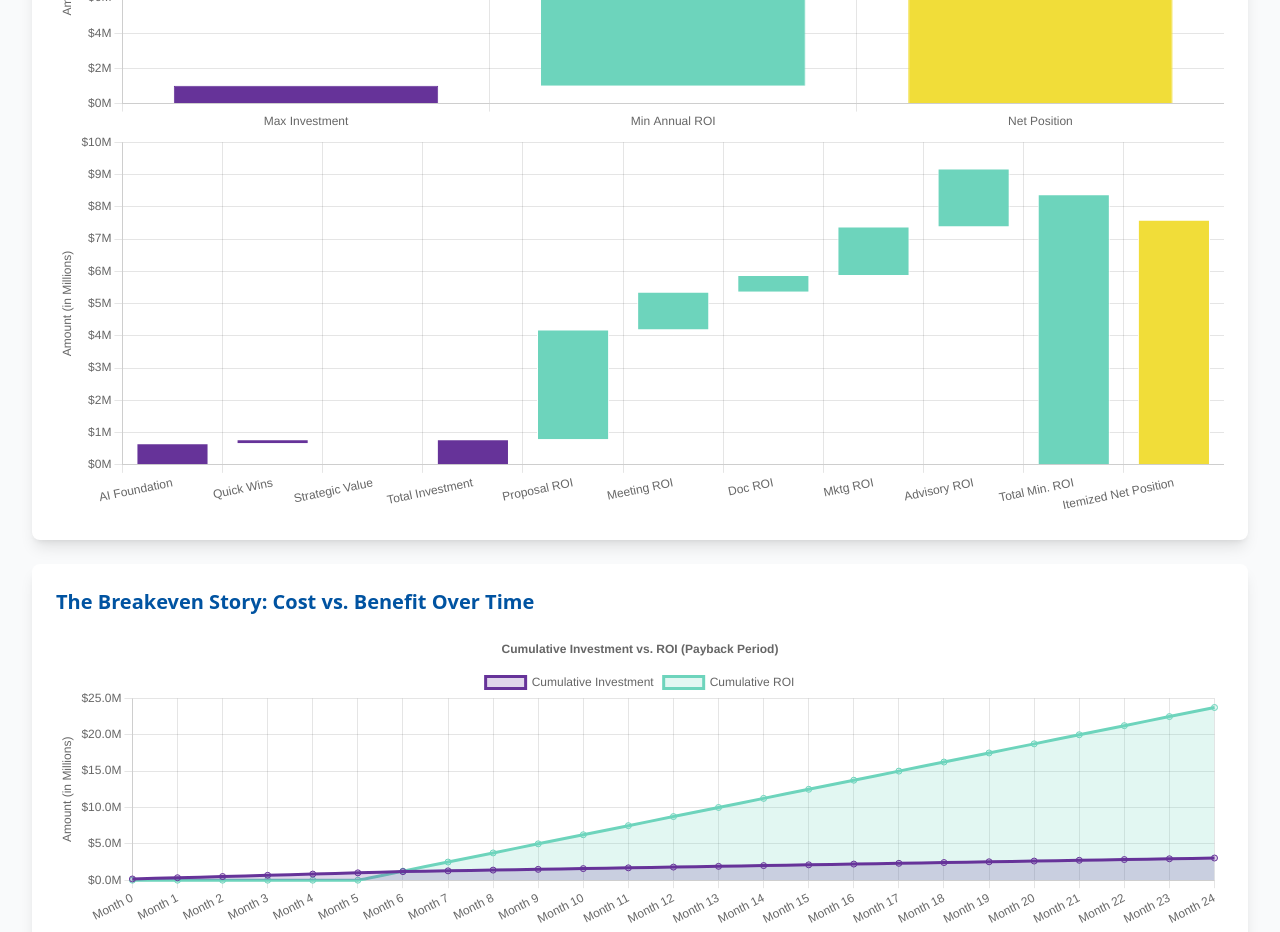
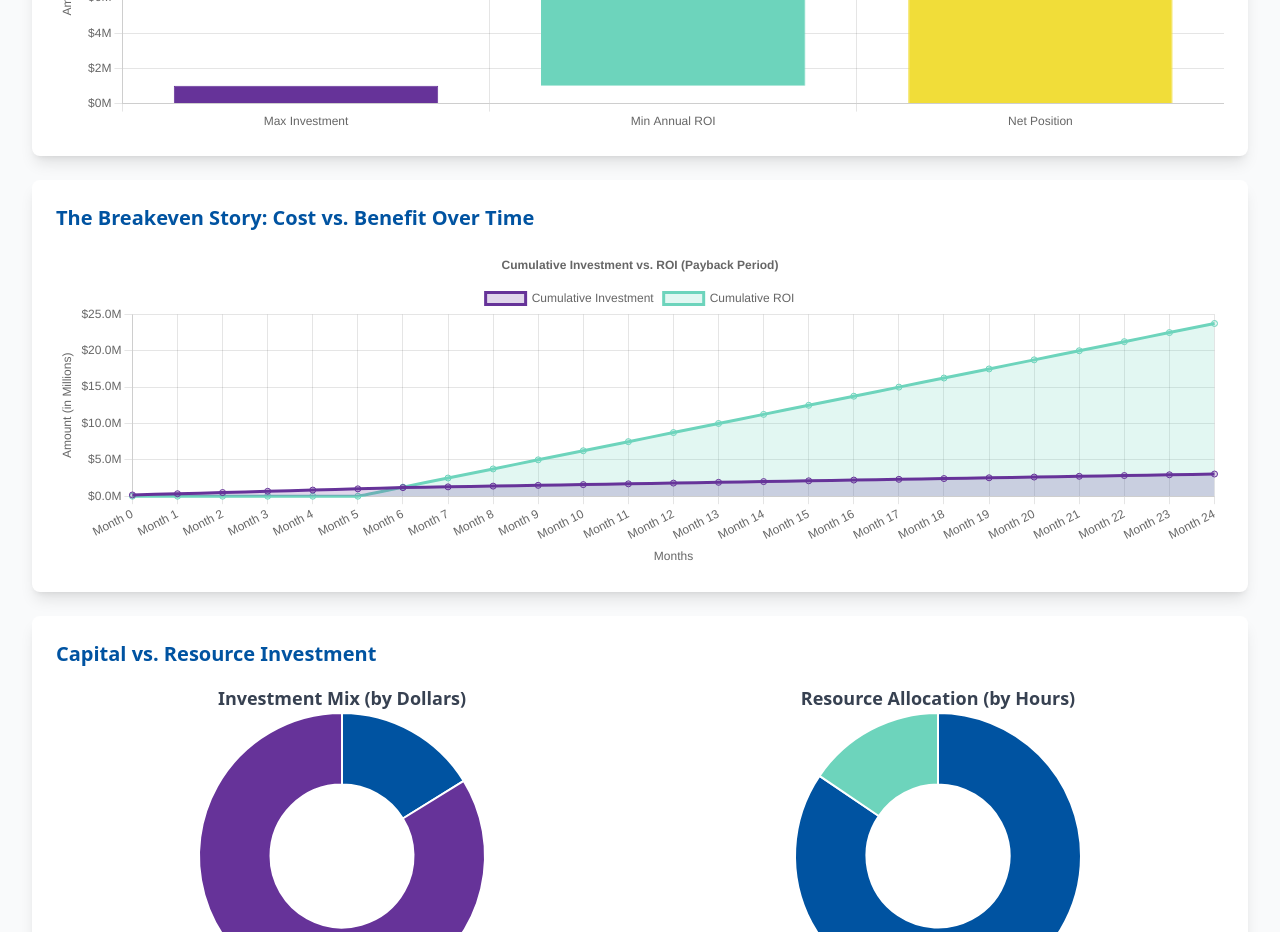
Before and after one commit to gchan-resultant/ai-investments, a plain HTML site: page index.html in a window 1280 px wide. Shown: the part 800-1732 px from the top of the page. Drawn offline with nearby package versions, Linux system fonts and the light colour scheme.

Commit message:
update index.html: fixed duplicate charts bug issues

```diff
--- a/index.html
+++ b/index.html
@@ -403,7 +403,6 @@
                 }
             ],
             summary: {
-                // THIS IS THE FIX: Corrected totalResourceCost from 5178140 to 5226140
                 totalResourceCost: 5226140, // Sum of all 9 project resourceCosts
                 totalResourceHours: 14906, // Sum of all resourceHours
                 totalMinCapital: 393900,  // Sum of all capitalCostMin
@@ -423,7 +422,7 @@
         // --- STATE ---
         const chartInstances = {};
         let activeView = 'capital'; // 'capital', 'total', 'hours'
-        let activeBreakdownTab = 'investmentView'; // THIS IS THE FIX: Track the active tab
+        let activeBreakdownTab = 'investmentView';
         const themeColors = {
             blue: '#0053a1',
             mint: '#6dd4bc',
@@ -497,7 +496,7 @@
             breakdownTabs.forEach(tab => {
                 tab.addEventListener('click', () => {
                     const tabName = tab.getAttribute('data-tab');
-                    activeBreakdownTab = tabName; // THIS IS THE FIX: Store the active tab
+                    activeBreakdownTab = tabName;
 
                     breakdownTabs.forEach(t => {
                         t.classList.remove('text-theme-blue', 'border-theme-blue');
@@ -508,7 +507,6 @@
 
                     breakdownContents.forEach(c => c.classList.add('hidden'));
 
-                    // THIS IS THE FIX: No more extra "View"
                     const contentEl = document.getElementById(tabName);
                     if (contentEl) {
                         contentEl.classList.remove('hidden');
@@ -538,7 +536,8 @@
         }
 
         function updateVisibility() {
-            const financialCharts = ['waterfallSummary', 'itemizedWaterfallView', 'timeline', 'portfolioMix', 'efficiency'];
+            // THIS IS THE FIX: Removed 'itemizedWaterfallView' from this array
+            const financialCharts = ['waterfallSummary', 'timeline', 'portfolioMix', 'efficiency'];
             const hourCharts = ['resourceInvestment', 'resourceAllocation'];
 
             const roiTabButton = document.querySelector('[data-tab="roiView"]');
@@ -580,9 +579,9 @@
                     if (el) el.classList.add('hidden');
                 });
 
-                // THIS IS THE FIX: Restore the previously selected tab
                 if (roiTabButton) roiTabButton.classList.remove('hidden');
 
+                // Restore the previously selected tab
                 if (activeBreakdownTab === 'roiView') {
                     if (roiTabButton) {
                         roiTabButton.classList.add('text-theme-blue', 'border-theme-blue');
@@ -771,7 +770,6 @@
                 kpiRoi.parentElement.classList.remove('hidden');
             } else if (activeView === 'total') {
                 kpiInvestmentLabel.textContent = 'Total All-In Investment';
-                // THIS IS THE FIX: Using the corrected summary number
                 kpiInvestmentSub.textContent = `(${(fullData.summary.totalMaxCapital / 1000000).toFixed(2)}M Capital + ${(fullData.summary.totalResourceCost / 1000000).toFixed(2)}M Resources)`;
                 kpiRoi.textContent = `$${(roi.minTotal / 1000000).toFixed(1)}M - $${(roi.maxTotal / 1000000).toFixed(1)}M`;
                 kpiRoi.parentElement.classList.remove('hidden');
@@ -993,7 +991,6 @@
             const mixData = {
                 labels: ['Capital Investment', 'Resource Cost'],
                 datasets: [{
-                    // THIS IS THE FIX: Using the corrected summary number
                     data: [fullData.summary.totalMaxCapital, fullData.summary.totalResourceCost],
                     backgroundColor: [themeColors.blue, themeColors.purple],
                 }]
```
